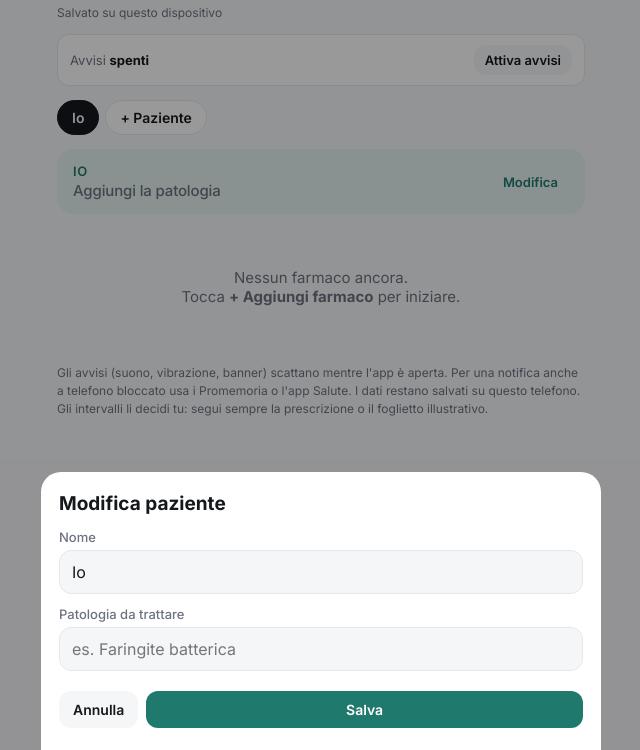
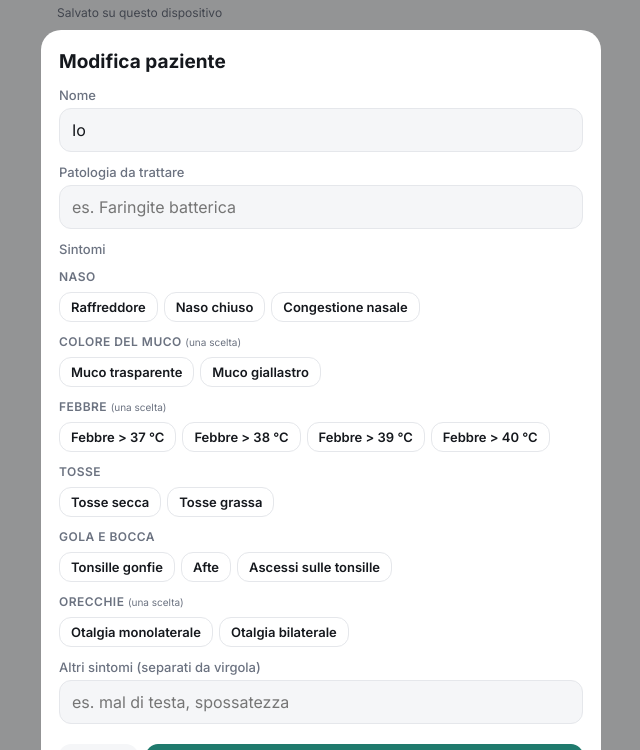
Before and after one commit to Cicciomin01/Farmaci, a plain HTML site: page index.html in a window 1280 px wide. Both pictures are taken after a click on the button "Modifica". Shown: the part 50-800 px from the top of the page, without its empty margins (319-959 px from the left). Drawn offline with Linux system fonts and the light colour scheme.

Commit message:
Aggiunge sintomi preimpostati al paziente
Co-Authored-By: Claude Opus 5.5 <noreply@anthropic.com>
Claude-Session: https://claude.ai/code/session_0123ngQLRv4mBSZuTewpj7A1

```diff
--- a/index.html
+++ b/index.html
@@ -90,7 +90,13 @@ textarea{min-height:60px;resize:vertical}
 .patient .who{font-size:13px;color:var(--accent);font-weight:600;text-transform:uppercase;letter-spacing:.05em}
 .patient .cond{font-size:20px;font-weight:700;letter-spacing:-.01em;margin-top:2px}
 .patient .cond.none{font-size:15px;font-weight:500;color:var(--muted)}
-.patient button{margin-left:auto;background:transparent;color:var(--accent)}
+.patient{flex-wrap:wrap}
+.patient>div:first-child{flex:1;min-width:0}
+.patient button{margin-left:auto;background:transparent;color:var(--accent);align-self:flex-start}
+.symtags{display:flex;flex-wrap:wrap;gap:5px;margin-top:8px}
+.symtags span{font-size:12px;background:var(--card);color:var(--ink);padding:4px 9px;border-radius:999px;border:1px solid var(--line)}
+.symgrp{font-size:12px;color:var(--muted);margin:12px 0 4px;font-weight:600;text-transform:uppercase;letter-spacing:.04em}
+.symgrp small{text-transform:none;letter-spacing:0;font-weight:400}
 </style>
 </head>
 <body>
@@ -306,7 +312,8 @@ function renderPatient(){
     return `<button data-pt="${x.id}" class="${x.id===p.id?"on":""}">${esc(x.name)}${late?'<span class="dot"></span>':""}</button>`;
   }).join("")+`<button data-pt="__new">+ Paziente</button>`;
   $("#patient").innerHTML=`<div><div class="who">${esc(p.name)}</div>
-    <div class="cond ${p.condition?"":"none"}">${p.condition?esc(p.condition):"Aggiungi la patologia"}</div></div>
+    <div class="cond ${p.condition?"":"none"}">${p.condition?esc(p.condition):"Aggiungi la patologia"}</div>
+    ${(p.symptoms&&p.symptoms.length)?`<div class="symtags">${p.symptoms.map(x=>`<span>${esc(x)}</span>`).join("")}</div>`:(p.condition?`<div class="dose" style="margin-top:6px">Nessun sintomo indicato</div>`:"")}</div>
     <button class="sm" id="editPt">Modifica</button>`;
   $("#editPt").onclick=()=>patientSheet(p);
 }
@@ -315,23 +322,50 @@ $("#tabs").addEventListener("click",e=>{
   if(b.dataset.pt==="__new"){patientSheet(null);return;}
   state.active=b.dataset.pt;saveLocal();render();
 });
+const SYM_GROUPS=[
+  {t:"Naso",one:false,items:["Raffreddore","Naso chiuso","Congestione nasale"]},
+  {t:"Colore del muco",one:true,items:["Muco trasparente","Muco giallastro"]},
+  {t:"Febbre",one:true,items:["Febbre > 37 °C","Febbre > 38 °C","Febbre > 39 °C","Febbre > 40 °C"]},
+  {t:"Tosse",one:false,items:["Tosse secca","Tosse grassa"]},
+  {t:"Gola e bocca",one:false,items:["Tonsille gonfie","Afte","Ascessi sulle tonsille"]},
+  {t:"Orecchie",one:true,items:["Otalgia monolaterale","Otalgia bilaterale"]},
+];
 function patientSheet(p){
-  const isNew=!p;const v=p||{name:"",condition:""};
+  const isNew=!p;const v=p||{name:"",condition:"",symptoms:[]};
+  const sel=new Set(v.symptoms||[]);
+  const preset=new Set(SYM_GROUPS.flatMap(g=>g.items));
+  const extra=[...sel].filter(x=>!preset.has(x));
   openSheet(`<h2>${isNew?"Nuovo paziente":"Modifica paziente"}</h2>
     <form id="f">
       <label>Nome</label><input name="name" required value="${esc(v.name)}" placeholder="es. Mamma">
       <label>Patologia da trattare</label><input name="condition" value="${esc(v.condition)}" placeholder="es. Faringite batterica">
+      <label>Sintomi</label>
+      <div id="syms">${SYM_GROUPS.map((g,gi)=>`<div class="symgrp">${g.t}${g.one?" <small>(una scelta)</small>":""}</div>
+        <div class="chips" data-g="${gi}">${g.items.map(x=>`<button type="button" data-s="${esc(x)}" class="${sel.has(x)?"on":""}">${esc(x)}</button>`).join("")}</div>`).join("")}</div>
+      <label>Altri sintomi (separati da virgola)</label><input name="extra" value="${esc(extra.join(", "))}" placeholder="es. mal di testa, spossatezza">
       <div class="actions">
         ${!isNew&&state.patients.length>1?`<button type="button" class="danger" id="del">Elimina</button>`:""}
         <button type="button" id="cancel">Annulla</button>
         <button class="primary" type="submit">Salva</button>
       </div></form>`);
   const f=$("#f");$("#cancel").onclick=closeSheet;
+  $("#syms").onclick=e=>{
+    const b=e.target.closest("button[data-s]");if(!b)return;
+    const g=SYM_GROUPS[+b.parentNode.dataset.g];const x=b.dataset.s;
+    if(sel.has(x)){sel.delete(x);b.classList.remove("on");}
+    else{
+      if(g.one)g.items.forEach(y=>{sel.delete(y);});
+      if(g.one)[...b.parentNode.children].forEach(c=>c.classList.remove("on"));
+      sel.add(x);b.classList.add("on");
+    }
+  };
   const del=$("#del");
   if(del)del.onclick=()=>confirmSheet(`Eliminare ${p.name} con tutti i suoi farmaci?`,"Elimina",()=>{state.patients=state.patients.filter(x=>x.id!==p.id);state.active=null;save();toast("Paziente eliminato");},true);
   f.onsubmit=e=>{e.preventDefault();const name=f.name.value.trim();if(!name){toast("Inserisci il nome");return;}
-    if(isNew){const np={id:uid(),name,condition:f.condition.value.trim(),meds:[]};state.patients.push(np);state.active=np.id;}
-    else{p.name=name;p.condition=f.condition.value.trim();}
+    const order=SYM_GROUPS.flatMap(g=>g.items);
+    const syms=order.filter(x=>sel.has(x)).concat(f.extra.value.split(",").map(x=>x.trim()).filter(Boolean));
+    if(isNew){const np={id:uid(),name,condition:f.condition.value.trim(),symptoms:syms,meds:[]};state.patients.push(np);state.active=np.id;}
+    else{p.name=name;p.condition=f.condition.value.trim();p.symptoms=syms;}
     closeSheet();save();toast("Salvato");};
 }
 
```
